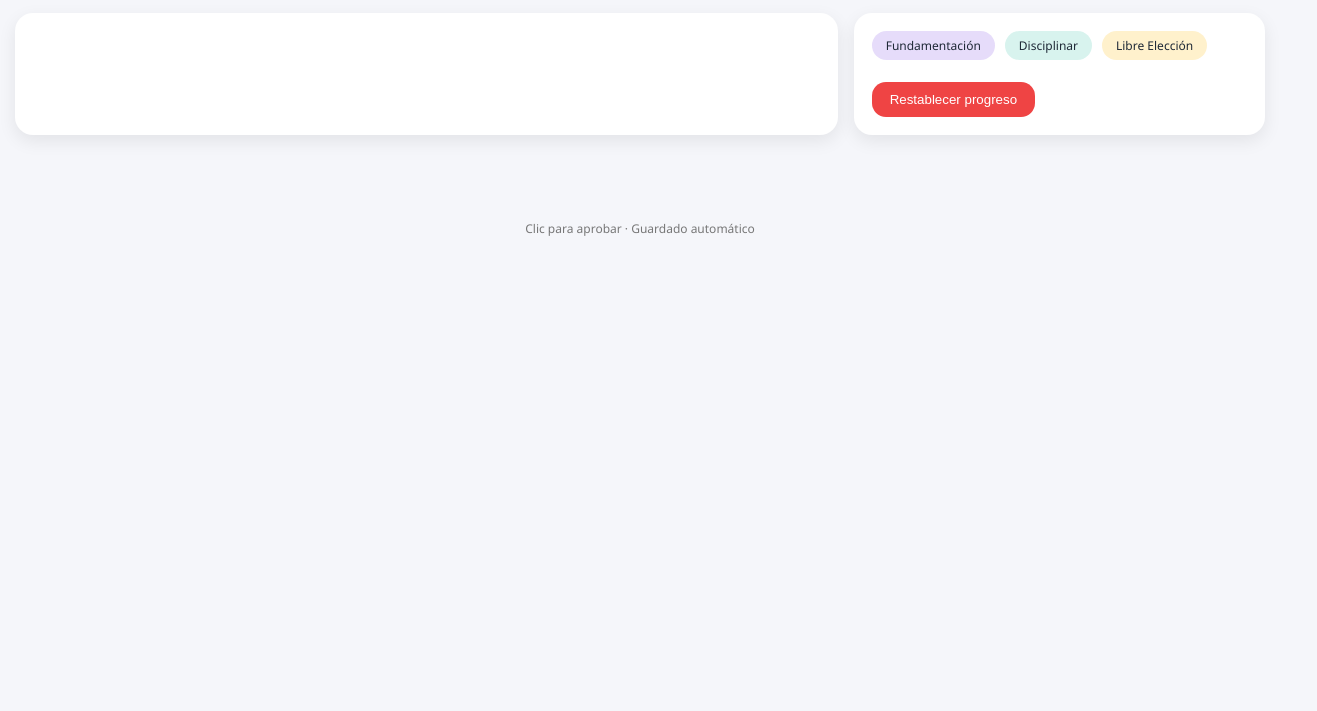
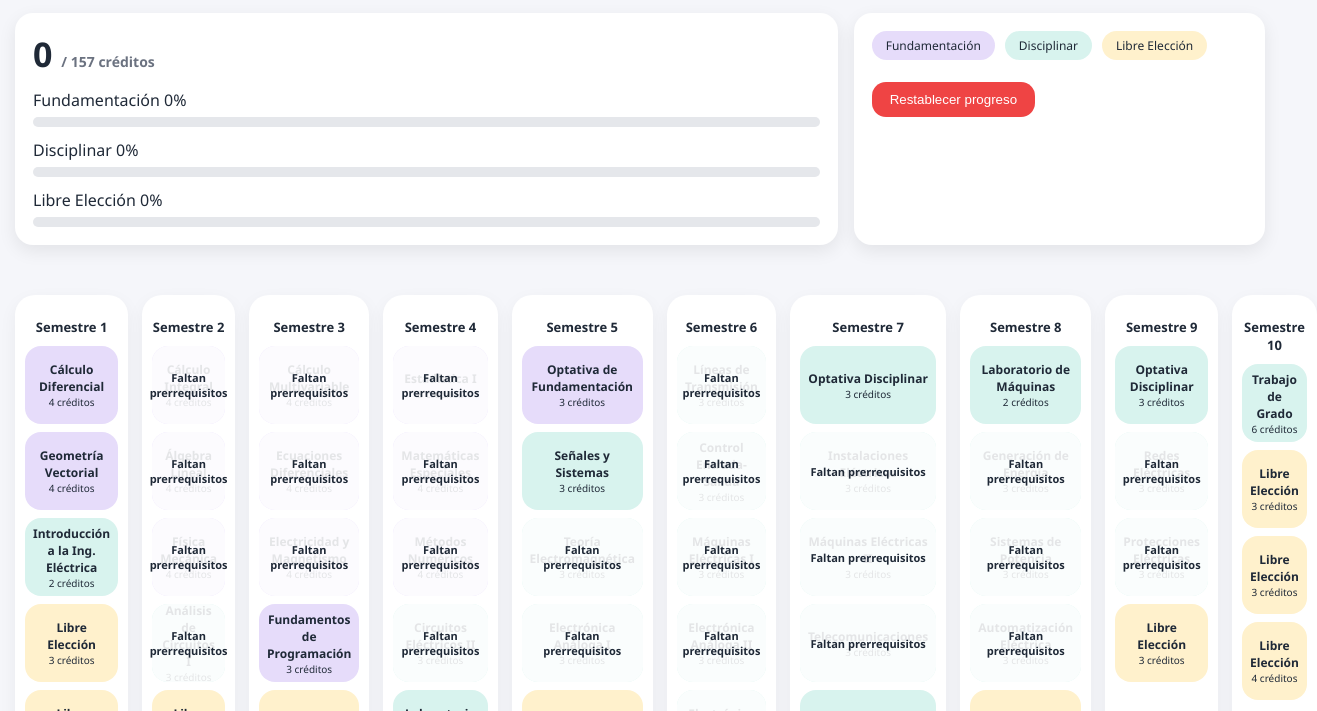
Before and after one commit to Johan0110/Ing.-Electrica, a plain HTML site: page index.html in a window 1280 px wide. Shown: the part 85-796 px from the top of the page, 1317 px wide, since content can reach past the window. Drawn offline with Linux system fonts and the light colour scheme.

Commit message:
Update index.html

```diff
--- a/index.html
+++ b/index.html
@@ -4,12 +4,7 @@
 <meta charset="UTF-8">
 <title>Malla Curricular – Ingeniería Eléctrica UNAL</title>
 
-<!-- ===================== -->
-<!--        ESTILOS        -->
-<!-- ===================== -->
 <style>
-
-/* ===== VARIABLES ===== */
 :root{
  --fund:#e6dcfa;
  --disc:#d8f3ee;
@@ -19,10 +14,8 @@
  --text:#1f2937;
 }
 
-/* ===== RESET ===== */
 *{ box-sizing:border-box; }
 
-/* ===== GENERAL ===== */
 body{
  margin:0;
  font-family:'Segoe UI',system-ui,sans-serif;
@@ -35,7 +28,6 @@ h1{
  margin:20px 0;
 }
 
-/* ===== PANEL SUPERIOR ===== */
 .dashboard{
  max-width:1300px;
  margin:auto;
@@ -55,18 +47,18 @@ h1{
  box-shadow:0 6px 18px rgba(0,0,0,.08);
 }
 
-/* ===== CONTADOR ===== */
 .big-counter{
  font-size:34px;
  font-weight:700;
 }
+
 .big-counter span{
  font-size:14px;
  color:#6b7280;
 }
 
-/* ===== BARRAS ===== */
 .progress-group{ margin-top:12px; }
+
 .bar{
  height:10px;
  background:#e5e7eb;
@@ -74,24 +66,24 @@ h1{
  overflow:hidden;
  margin-top:6px;
 }
+
 .bar span{
  display:block;
  height:100%;
 }
 
-/* ===== LEYENDA ===== */
 .legend{
  display:flex;
  gap:10px;
  flex-wrap:wrap;
 }
+
 .legend div{
  padding:6px 14px;
  border-radius:20px;
  font-size:12px;
 }
 
-/* ===== BOTÓN ===== */
 button{
  border:none;
  padding:10px 18px;
@@ -101,7 +93,6 @@ button{
  cursor:pointer;
 }
 
-/* ===== MALLA ===== */
 .grid{
  max-width:1300px;
  margin:20px auto;
@@ -111,13 +102,11 @@ button{
  gap:14px;
 }
 
-/* ===== SEMESTRES ===== */
 .semester{
  background:var(--card);
  border-radius:20px;
  padding:10px;
  box-shadow:0 6px 18px rgba(0,0,0,.05);
- min-width:0;
 }
 
 .semester h3{
@@ -126,7 +115,6 @@ button{
  margin-bottom:10px;
 }
 
-/* ===== MATERIAS ===== */
 .course{
  height:78px;
  border-radius:16px;
@@ -144,10 +132,9 @@ button{
 
 .course:hover{ transform:translateY(-2px); }
 
-/* ===== ESTADOS ===== */
 .course.approved{
  text-decoration:line-through;
- opacity:.8;
+ opacity:.7;
 }
 
 .course.locked{
@@ -162,14 +149,12 @@ button{
  display:flex;
  align-items:center;
  justify-content:center;
- text-align:center;
  border-radius:16px;
  font-size:11px;
  font-weight:600;
  padding:6px;
 }
 
-/* ===== COLORES ===== */
 .fund{ background:var(--fund); }
 .disc{ background:var(--disc); }
 .libre{ background:var(--libre); }
@@ -187,12 +172,8 @@ button{
 
 <h1>Malla Curricular – Ingeniería Eléctrica (UNAL)</h1>
 
-<!-- ===================== -->
-<!--     PANEL SUPERIOR    -->
-<!-- ===================== -->
 <div class="dashboard">
  <div class="summary">
-
   <div class="box" id="stats"></div>
 
   <div class="box">
@@ -204,100 +185,83 @@ button{
    <br>
    <button onclick="resetAll()">Restablecer progreso</button>
   </div>
-
  </div>
 </div>
 
-<!-- ===================== -->
-<!--        MALLA          -->
-<!-- ===================== -->
 <div class="grid" id="grid"></div>
 
 <div class="footer">Clic para aprobar · Guardado automático</div>
 
 <script>
-
-/* ===================== */
-/*   DATOS DE LA MALLA   */
-/* ===================== */
 const data=[
- {sem:1,id:'1000004',n:'Cálculo Diferencial',c:4,t:'fund'},
- {sem:1,id:'1000008',n:'Geometría Vectorial y Analítica',c:4,t:'fund'},
- {sem:1,id:'3009531',n:'Introducción a la Ing. Eléctrica',c:2,t:'disc'},
+ {sem:1,id:'CALC_DIF',n:'Cálculo Diferencial',c:4,t:'fund'},
+ {sem:1,id:'GEO_VEC',n:'Geometría Vectorial',c:4,t:'fund'},
+ {sem:1,id:'INTRO_IE',n:'Introducción a la Ing. Eléctrica',c:2,t:'disc'},
  {sem:1,id:'LE1',n:'Libre Elección',c:3,t:'libre'},
  {sem:1,id:'LE2',n:'Libre Elección',c:3,t:'libre'},
 
- {sem:2,id:'1000005',n:'Cálculo Integral',c:4,t:'fund',req:['1000004']},
- {sem:2,id:'1000003',n:'Álgebra Lineal',c:4,t:'fund',req:['1000008']},
- {sem:2,id:'1000019',n:'Física Mecánica',c:4,t:'fund',req:['1000004','1000008']},
- {sem:2,id:'3010481',n:'Análisis de Circuitos Eléctricos I',c:3,t:'disc',req:['1000004']},
+ {sem:2,id:'CALC_INT',n:'Cálculo Integral',c:4,t:'fund',req:['CALC_DIF']},
+ {sem:2,id:'ALG_LIN',n:'Álgebra Lineal',c:4,t:'fund',req:['GEO_VEC']},
+ {sem:2,id:'FIS_MEC',n:'Física Mecánica',c:4,t:'fund',req:['CALC_DIF']},
+ {sem:2,id:'CIRC_I',n:'Análisis de Circuitos I',c:3,t:'disc',req:['CALC_DIF']},
  {sem:2,id:'LE3',n:'Libre Elección',c:3,t:'libre'},
 
- {sem:3,id:'1000006',n:'Cálculo en varias variables',c:4,t:'fund',req:['1000005']},
- {sem:3,id:'1000007',n:'Ecuaciones Diferenciales',c:4,t:'fund',req:['1000005','1000003']},
- {sem:3,id:'1000017',n:'Fisica de Electricidad y Magnetismo',c:4,t:'fund',req:['1000019','1000005']},
- {sem:3,id:'3010435',n:'Fundamentos de Programación',c:3,t:'fund'},
+ {sem:3,id:'CALC_VAR',n:'Cálculo Multivariable',c:4,t:'fund',req:['CALC_INT']},
+ {sem:3,id:'EDO',n:'Ecuaciones Diferenciales',c:4,t:'fund',req:['CALC_INT','ALG_LIN']},
+ {sem:3,id:'EM',n:'Electricidad y Magnetismo',c:4,t:'fund',req:['FIS_MEC','CALC_INT']},
+ {sem:3,id:'PROG',n:'Fundamentos de Programación',c:3,t:'fund'},
  {sem:3,id:'LE4',n:'Libre Elección',c:3,t:'libre'},
 
- {sem:4,id:'3010651',n:'Estadística I',c:3,t:'fund',req:['1000005']},
- {sem:4,id:'3006905',n:'Matemáticas Especiales',c:4,t:'fund',req:['1000007']},
- {sem:4,id:'3006907',n:'Métodos Numéricos',c:4,t:'fund',req:['1000005','1000003','1000006','3006905']},
- {sem:4,id:'3010496',n:'Análisis de Circuitos Electricos II',c:3,t:'disc',req:['3010481','1000007']},
- {sem:4,id:'3010435',n:'Laboratorios de Circuitos',c:1,t:'disc'},
+ {sem:4,id:'EST',n:'Estadística I',c:3,t:'fund',req:['CALC_INT']},
+ {sem:4,id:'MAT_ESP',n:'Matemáticas Especiales',c:4,t:'fund',req:['EDO']},
+ {sem:4,id:'MET_NUM',n:'Métodos Numéricos',c:4,t:'fund',req:['CALC_VAR']},
+ {sem:4,id:'CIRC_II',n:'Circuitos Eléctricos II',c:3,t:'disc',req:['CIRC_I','EDO']},
+ {sem:4,id:'LAB_CIRC',n:'Laboratorio de Circuitos',c:1,t:'disc'},
 
- {sem:5,id:'',n:'Optativa de Fundamentacion',c:3,t:'fund'},
- {sem:5,id:'3010421',n:'Señales y Sistemas lineales',c:3,t:'disc'},
- {sem:5,id:'3010520',n:'Teoría Electromagnética',c:3,t:'disc',req:['1000017']},
- {sem:5,id:'3010458',n:'Electrónica Análoga I',c:3,t:'disc',req:['3010496','3007756']},
+ {sem:5,id:'OPT_FUND',n:'Optativa de Fundamentación',c:3,t:'fund'},
+ {sem:5,id:'SEN_SIS',n:'Señales y Sistemas',c:3,t:'disc'},
+ {sem:5,id:'TEO_EM',n:'Teoría Electromagnética',c:3,t:'disc',req:['EM']},
+ {sem:5,id:'ELEC_I',n:'Electrónica Análoga I',c:3,t:'disc',req:['CIRC_II']},
  {sem:5,id:'LE5',n:'Libre Elección',c:3,t:'libre'},
  {sem:5,id:'LE6',n:'Libre Elección',c:3,t:'libre'},
 
- {sem:6,id:'3010490',n:'Modelo de Líneas de Transmisión',c:3,t:'disc',req:['3010520']},
- {sem:6,id:'3010402',n:'Control:Entrada - Salida',c:3,t:'disc',req:['3010421']},
- {sem:6,id:'3010661',n:'Máquinas Eléctricas I',c:3,t:'disc',req:['3010520']},
- {sem:6,id:'3010457',n:'Electrónica Análoga II',c:3,t:'disc',req:['3010458']},
- {sem:6,id:'3010483',n:'Electrónica Digital',c:3,t:'disc',req:['3010458']},
+ {sem:6,id:'LINEAS',n:'Líneas de Transmisión',c:3,t:'disc',req:['TEO_EM']},
+ {sem:6,id:'CONTROL',n:'Control Entrada-Salida',c:3,t:'disc',req:['SEN_SIS']},
+ {sem:6,id:'MAQ_I',n:'Máquinas Eléctricas I',c:3,t:'disc',req:['TEO_EM']},
+ {sem:6,id:'ELEC_II',n:'Electrónica Análoga II',c:3,t:'disc',req:['ELEC_I']},
+ {sem:6,id:'DIGITAL',n:'Electrónica Digital',c:3,t:'disc',req:['ELEC_I']},
 
- {sem:7,id:'',n:'Optativa disciplinar',c:3,t:'disc'},
- {sem:7,id:'3010529',n:'Instalaciones Eléctricas Indus. Y Residenciales',c:3,t:'disc',req:['3010661','3010490']},
- {sem:7,id:'3010662',n:'Máquinas Eléctricas II',c:3,t:'disc',req:['3010661']},
- {sem:7,id:'3010494',n:'Telecomunicaciones',c:3,t:'disc',req:['3010421','3010483']},
- {sem:7,id:'',n:'Optativa disciplinar',c:3,t:'disc'},
+ {sem:7,id:'OPT_DISC_1',n:'Optativa Disciplinar',c:3,t:'disc'},
+ {sem:7,id:'INST',n:'Instalaciones Eléctricas',c:3,t:'disc',req:['MAQ_I','LINEAS']},
+ {sem:7,id:'MAQ_II',n:'Máquinas Eléctricas II',c:3,t:'disc',req:['MAQ_I']},
+ {sem:7,id:'TELECOM',n:'Telecomunicaciones',c:3,t:'disc',req:['DIGITAL']},
+ {sem:7,id:'OPT_DISC_2',n:'Optativa Disciplinar',c:3,t:'disc'},
 
- {sem:8,id:'3010538',n:'Laboratorio de Máquinas Eléctricas',c:2,t:'disc'},
- {sem:8,id:'3010529',n:'Sistemas de Generación de Energía Eléctrica',c:3,t:'disc',req:['3010662','3010478']},
- {sem:8,id:'3010497',n:'Análisis de Sistemas de Potencia',c:3,t:'disc',req:['3010662','3010490']},
- {sem:8,id:'3010398',n:'Automatización de Sistemas Eléctricos',c:3,t:'disc',req:['3010483','3010538']},
+ {sem:8,id:'LAB_MAQ',n:'Laboratorio de Máquinas',c:2,t:'disc'},
+ {sem:8,id:'GEN',n:'Generación de Energía',c:3,t:'disc',req:['MAQ_II']},
+ {sem:8,id:'POT',n:'Sistemas de Potencia',c:3,t:'disc',req:['MAQ_II','LINEAS']},
+ {sem:8,id:'AUTO',n:'Automatización Eléctrica',c:3,t:'disc',req:['DIGITAL']},
  {sem:8,id:'LE7',n:'Libre Elección',c:3,t:'libre'},
 
- {sem:9,id:'',n:'Optativa disciplinar',c:3,t:'disc'},
- {sem:9,id:'3010482',n:'Diseño de Redes de Transmisión y Distribución',c:3,t:'disc',req:['3010497']},
- {sem:9,id:'3010492',n:'Sistemas de Protecciones Eléctricas',c:3,t:'disc',req:['3010497']},
+ {sem:9,id:'OPT_DISC_3',n:'Optativa Disciplinar',c:3,t:'disc'},
+ {sem:9,id:'REDES',n:'Redes Eléctricas',c:3,t:'disc',req:['POT']},
+ {sem:9,id:'PROT',n:'Protecciones Eléctricas',c:3,t:'disc',req:['POT']},
  {sem:9,id:'LE8',n:'Libre Elección',c:3,t:'libre'},
 
- {sem:10,id:'3007424',n:'Trabajo de Grado',c:6,t:'disc'}
+ {sem:10,id:'TG',n:'Trabajo de Grado',c:6,t:'disc'},
  {sem:10,id:'LE9',n:'Libre Elección',c:3,t:'libre'},
  {sem:10,id:'LE10',n:'Libre Elección',c:3,t:'libre'},
- {sem:10,id:'LE11',n:'Libre Elección',c:4,t:'libre'},
+ {sem:10,id:'LE11',n:'Libre Elección',c:4,t:'libre'}
 ];
 
-/* ===================== */
-/*   ESTADO LOCAL        */
-/* ===================== */
-let done = JSON.parse(localStorage.getItem('ie_done') || '[]');
+let done = JSON.parse(localStorage.getItem('ie_done')||'[]');
 
-/* ===================== */
-/*   CÁLCULOS            */
-/* ===================== */
-function calc(type){
- const total = data.filter(x=>x.t===type).reduce((s,x)=>s+x.c,0);
- const d = data.filter(x=>x.t===type && done.includes(x.id)).reduce((s,x)=>s+x.c,0);
+function calc(t){
+ const total=data.filter(x=>x.t===t).reduce((s,x)=>s+x.c,0);
+ const d=data.filter(x=>x.t===t&&done.includes(x.id)).reduce((s,x)=>s+x.c,0);
  return {d,total,p:Math.round(d/total*100)||0};
 }
 
-/* ===================== */
-/*   RENDER              */
-/* ===================== */
 function render(){
  const grid=document.getElementById('grid');
  const stats=document.getElementById('stats');
@@ -309,19 +273,15 @@ function render(){
 
  stats.innerHTML=`
  <div class="big-counter">${totalDone} <span>/ ${totalAll} créditos</span></div>
-
  <div class="progress-group">Fundamentación ${f.p}%
   <div class="bar"><span style="width:${f.p}%;background:#9b87d4"></span></div>
  </div>
-
  <div class="progress-group">Disciplinar ${d.p}%
   <div class="bar"><span style="width:${d.p}%;background:#55c9b2"></span></div>
  </div>
-
  <div class="progress-group">Libre Elección ${l.p}%
   <div class="bar"><span style="width:${l.p}%;background:#f2c14e"></span></div>
-  </div>
- `;
+ </div>`;
 
  for(let s=1;s<=10;s++){
   const col=document.createElement('div');
@@ -329,26 +289,17 @@ function render(){
   col.innerHTML=`<h3>Semestre ${s}</h3>`;
 
   data.filter(x=>x.sem===s).forEach(c=>{
-   let locked=false, tip='';
-   if(c.req && !c.req.every(r=>done.includes(r))){
-    locked=true;
-    tip='Faltan prerrequisitos';
-   }
-
+   const locked=c.req && !c.req.every(r=>done.includes(r));
    const div=document.createElement('div');
    div.className=`course ${c.t} ${done.includes(c.id)?'approved':''} ${locked?'locked':''}`;
-   div.dataset.tip=tip;
+   div.dataset.tip=locked?'Faltan prerrequisitos':'';
    div.innerHTML=`<b>${c.n}</b><small>${c.c} créditos</small>`;
-
    div.onclick=()=>{
     if(locked) return;
-    done.includes(c.id)
-     ? done=done.filter(x=>x!==c.id)
-     : done.push(c.id);
+    done.includes(c.id)?done=done.filter(x=>x!==c.id):done.push(c.id);
     localStorage.setItem('ie_done',JSON.stringify(done));
     render();
    };
-
    col.appendChild(div);
   });
 
```
Lines whose indentation alone changed are shown as unchanged.
